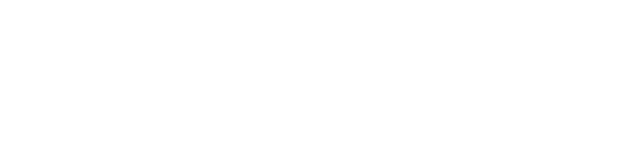
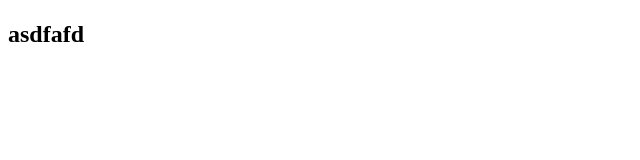
Before and after one commit to elianrichard/test2, a plain HTML site: page index.html in a window 1280 px wide. Shown: the whole page, without its empty margins (0-640 px from the left). Drawn offline with Linux system fonts and the light colour scheme.

Commit message:
added feature

```diff
--- a/index.html
+++ b/index.html
@@ -8,5 +8,6 @@
 </head>
 <body>
   <h1></h1>
+  <h2>asdfafd</h2>
 </body>
 </html>
```
